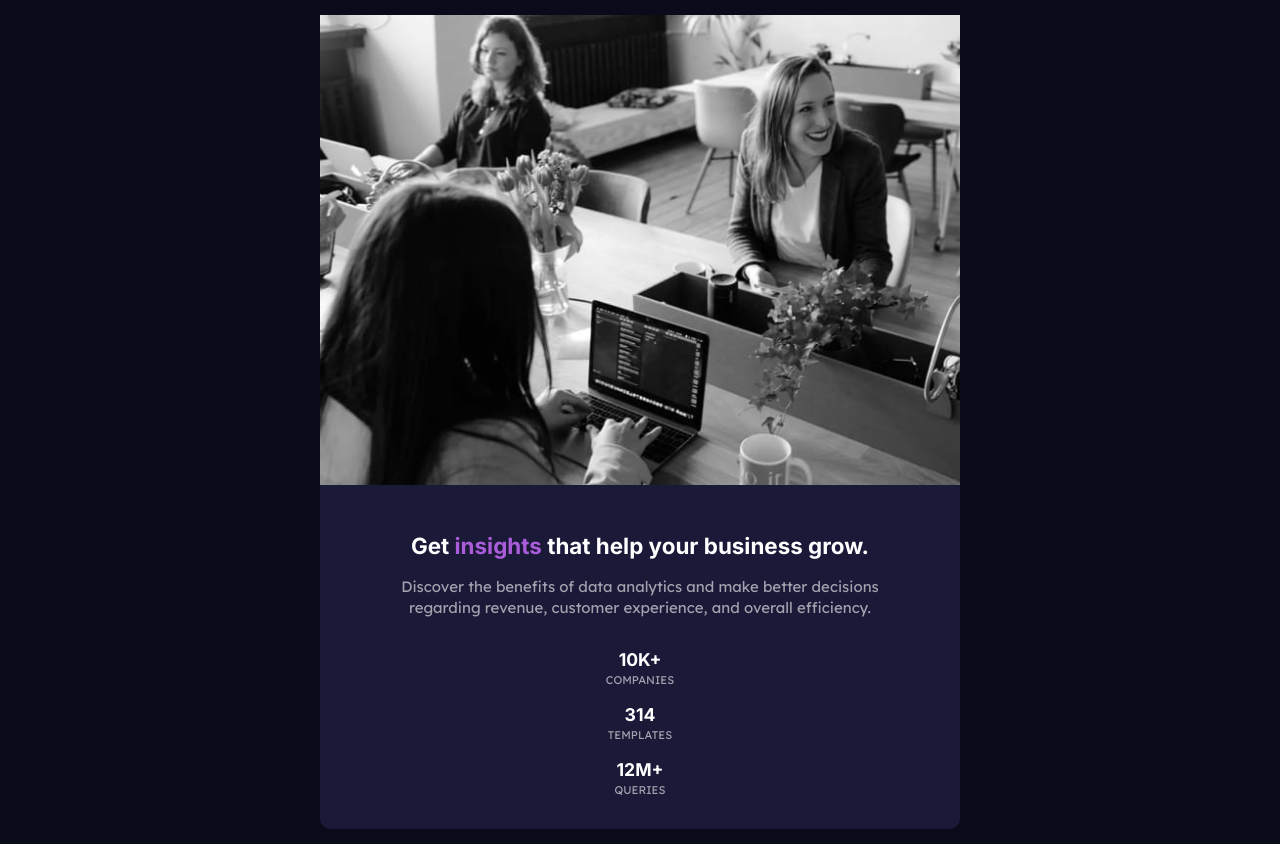
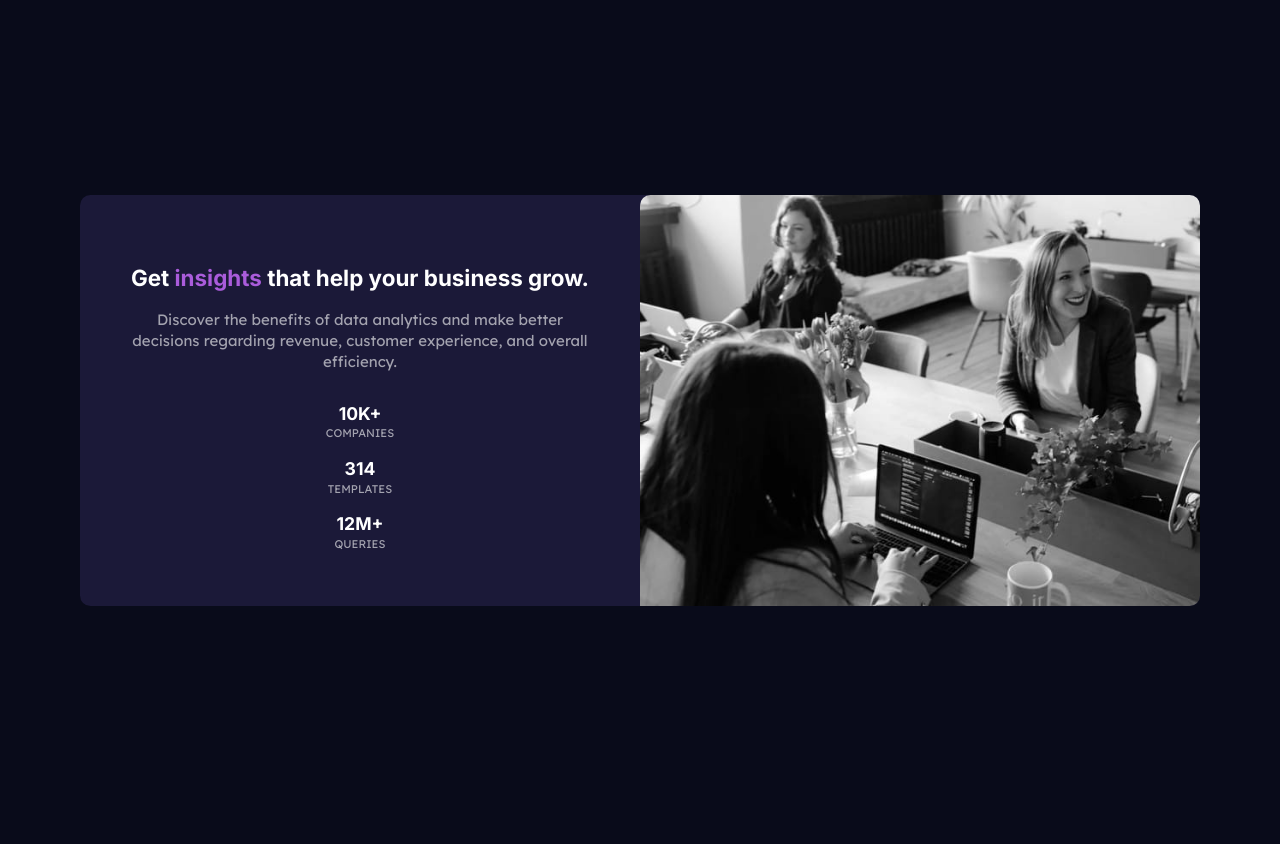
Before and after one commit to yorchAdalbert/stats-preview-card-component, a website: page src/index.html in a window 1280 px wide. After the commit the page ends 800 px from the top, so only its background shows below. Drawn offline with Linux system fonts and the light colour scheme.

Commit message:
Add media query for desktop layout

```diff
--- a/src/styles/sass/base/_index.scss
+++ b/src/styles/sass/base/_index.scss
@@ -1,3 +1,4 @@
 @forward '../base/body';
 @forward '../base/reset';
 @forward '../base/typography';
+@forward '../base/medias';
--- /dev/null
+++ b/src/styles/sass/base/_medias.scss
@@ -0,0 +1,16 @@
+@media (min-width: 670px) {
+    .card {
+        display: grid;
+        grid-template-columns: repeat(auto-fit, minmax(min(100%, 320px), 1fr));
+        grid-template-areas: "card__content card__img";
+
+        .card__img {
+            grid-area: card__img;
+
+            img {
+                border-top-right-radius: .7em;
+                border-bottom-right-radius: .7em;
+            }
+        }
+    }
+}
--- a/src/styles/sass/components/_card.scss
+++ b/src/styles/sass/components/_card.scss
@@ -1,7 +1,8 @@
 @use '../abstract/colors' as *;
 
 .card {
-    max-width: 40rem;
+
+    max-width: 70rem;
     background: $dark-desaturated-blue;
     margin: 1em;
     border-radius: .7em;
@@ -13,6 +14,10 @@
     }
 
     .card__img {
-        img {}
+        img {
+            min-height: 100%;
+            border-top-right-radius: .7em;
+            border-top-left-radius: .7em;
+        }
     }
 }
```
Also changed, not shown: src/styles/css/main.css, 1 other file.
